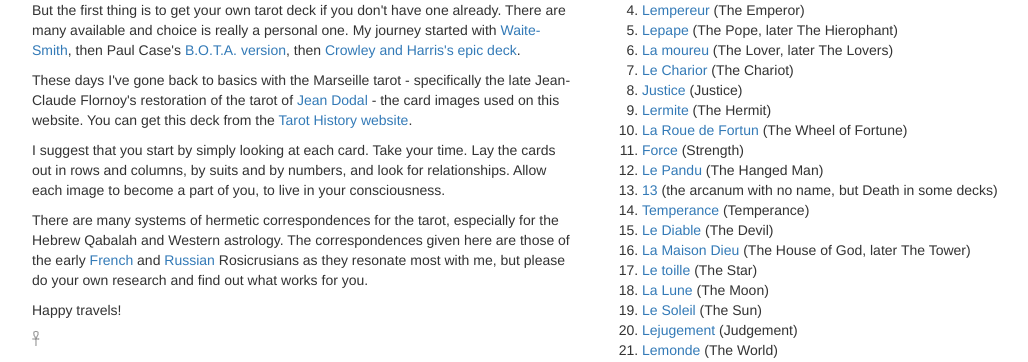
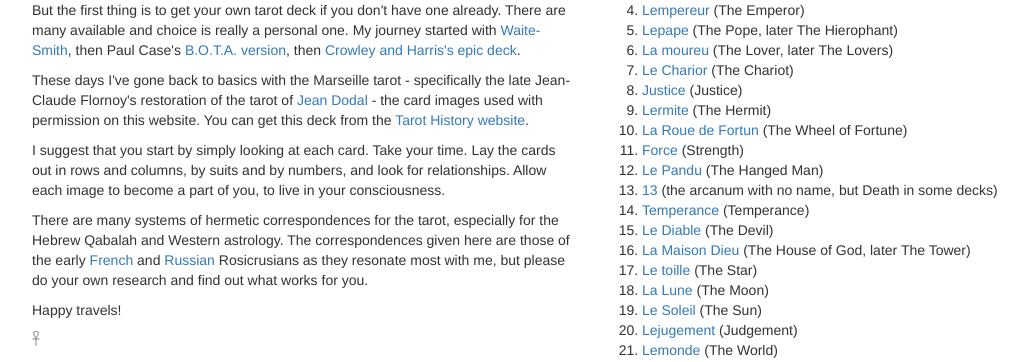
Before and after one commit to jeremytarling/python-tarot, a Flask app: page /tarot-study in a window 1280 px wide. Shown: the part 206-568 px from the top of the page, without its empty margins (53-1081 px from the left). Run offline with Flask 2, Linux system fonts and the light colour scheme; some libraries are stand-ins or nearby versions.

Commit message:
minor text edits

```diff
--- a/webapp/templates/tarot_study.html
+++ b/webapp/templates/tarot_study.html
@@ -12,7 +12,7 @@
 
         <p>But the first thing is to get your own tarot deck if you don't have one already. There are many available and choice is really a personal one. My journey started with <a href="https://en.wikipedia.org/wiki/Rider%E2%80%93Waite_tarot_deck" target="_new">Waite-Smith</a>, then Paul Case's <a href="https://en.wikipedia.org/wiki/B.O.T.A._tarot_deck" target="_new">B.O.T.A. version</a>, then <a href="https://en.wikipedia.org/wiki/Thoth_tarot_deck" target="_new">Crowley and Harris's epic deck</a>.</p>
 
-        <p>These days I've gone back to basics with the Marseille tarot - specifically the late Jean-Claude Flornoy's restoration of the tarot of <a href="https://gallica.bnf.fr/ark:/12148/btv1b10537343h" target="new">Jean Dodal</a> - the card images used on this website. You can get this deck from the <a href="https://tarot-history.com/tarot-of-jean-dodal/" target="new">Tarot History website</a>.</p>
+        <p>These days I've gone back to basics with the Marseille tarot - specifically the late Jean-Claude Flornoy's restoration of the tarot of <a href="https://gallica.bnf.fr/ark:/12148/btv1b10537343h" target="new">Jean Dodal</a> - the card images used with permission on this website. You can get this deck from the <a href="https://tarot-history.com/tarot-of-jean-dodal/" target="new">Tarot History website</a>.</p>
 
         <p>I suggest that you start by simply looking at each card. Take your time. Lay the cards out in rows and columns, by suits and by numbers, and look for relationships. Allow each image to become a part of you, to live in your consciousness.</p>
 
```
